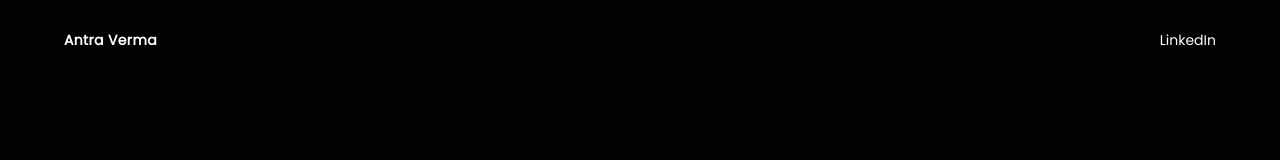
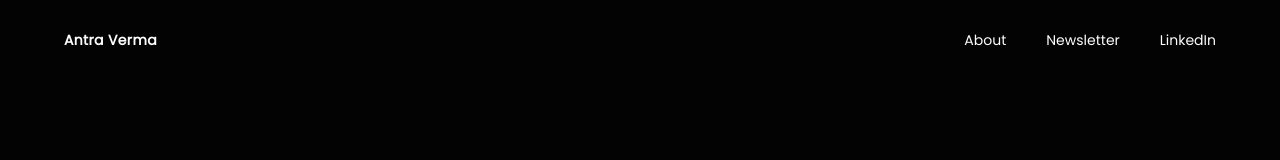
Before and after one commit to mis-coder/antraverma.com, a Next.js app: page / in a window 1280 px wide. Shown: the top 160 px of the page. Built offline with nearby package versions, Linux system fonts and the light colour scheme.

Commit message:
- added about page - updated navbar

```diff
--- /dev/null
+++ b/app/(pages)/about/page.jsx
@@ -0,0 +1,8 @@
+
+const AboutPage = () => {
+  return (
+    <div>This is About Page.</div>
+  )
+}
+
+export default AboutPage;
--- a/app/components/UI/Navbar.tsx
+++ b/app/components/UI/Navbar.tsx
@@ -1,17 +1,22 @@
+import { navItems } from "@/app/constants/static-data";
+import { nanoid } from "nanoid";
+
 const Navbar = () => {
   return (
     <>
       <nav className="block">
         <ul className="flex items-center justify-evenly w-fit gap-10 font-normal">
-          <li className="list-item--link">
-            <a
-              className="text-sm md:text-md lg:text-md"
-              href="https://www.linkedin.com/in/antra-verma/"
-              target="_blank"
-            >
-              LinkedIn
-            </a>
-          </li>
+          {navItems.map((item) => (
+            <li key={nanoid()} className="list-item--link">
+              <a
+                className="text-sm md:text-md lg:text-md"
+                href={item.url}
+                target={item.target}
+              >
+                {item.title}
+              </a>
+            </li>
+          ))}
         </ul>
       </nav>
     </>
--- /dev/null
+++ b/app/constants/static-data/index.ts
@@ -0,0 +1,17 @@
+export const navItems = [
+  {
+    target: "",
+    title: "About",
+    url: "/about",
+  },
+  {
+    target: "_blank",
+    title: "Newsletter",
+    url: "https://antraverma.substack.com/",
+  },
+  {
+    target: "_blank",
+    title: "LinkedIn",
+    url: "https://www.linkedin.com/in/antra-verma/",
+  },
+];
--- a/app/layout.tsx
+++ b/app/layout.tsx
@@ -20,7 +20,9 @@ export default function RootLayout({
     <html lang="en">
       <body className={poppins.className}>
         <Header />
+        <main className="flex min-h-screen flex-col items-center justify-between">
         {children}
+        </main>
         <Footer />
       </body>
     </html>
--- a/app/page.tsx
+++ b/app/page.tsx
@@ -1,9 +1,5 @@
 import HeroSection from "./components/sections/Hero";
 
 export default function Home() {
-  return (
-    <main className="flex min-h-screen flex-col items-center justify-between">
-      <HeroSection />
-    </main>
-  );
+  return <HeroSection />;
 }
--- a/package.json
+++ b/package.json
@@ -9,6 +9,7 @@
     "lint": "next lint"
   },
   "dependencies": {
+    "nanoid": "^5.0.7",
     "next": "14.2.3",
     "react": "^18",
     "react-dom": "^18",
```
Also changed, not shown: 1 other file (tests, documents, lock files or other folders).
